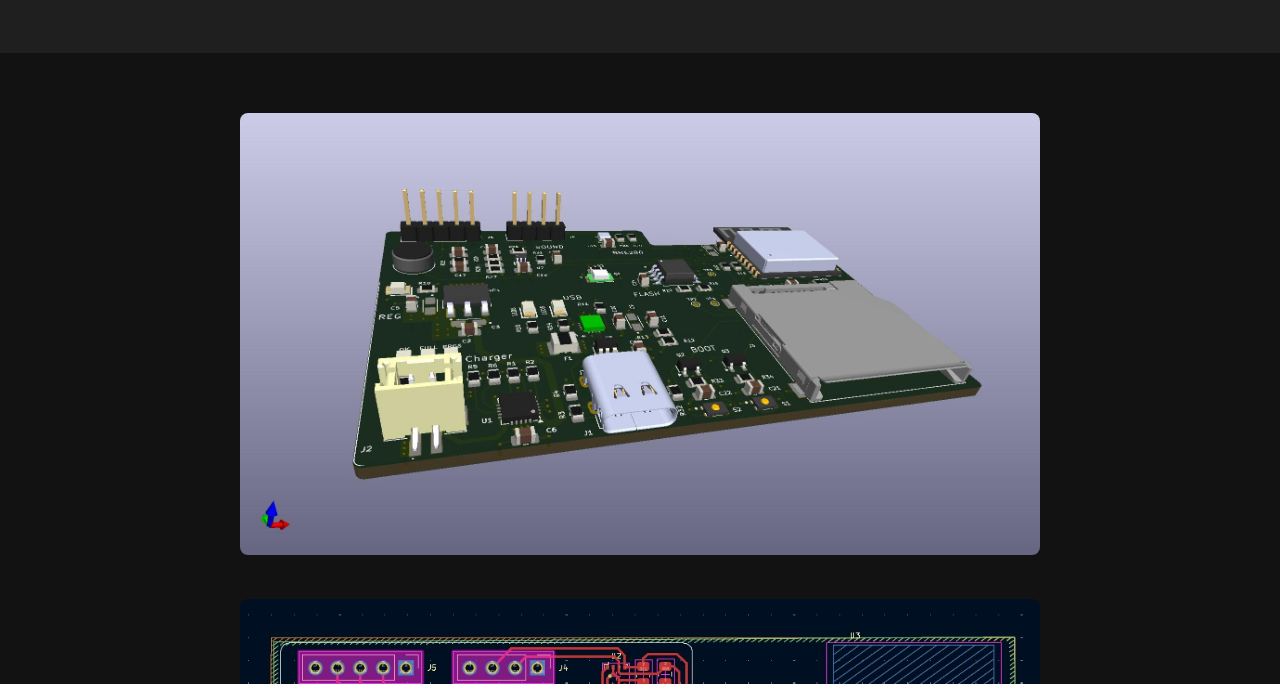
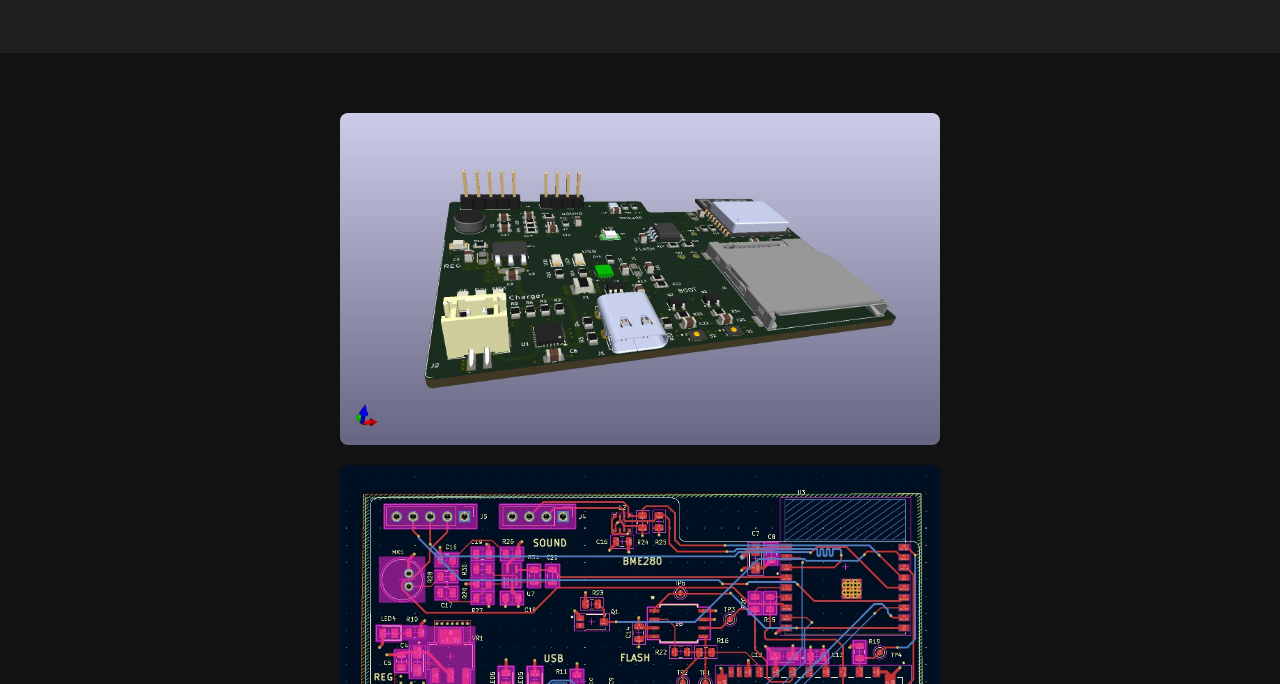
Before and after one commit to Eric-Ji-SSE/Portfolio, a plain HTML site: page projects/esp32_iot.html in a window 1280 px wide. Shown: the part 116-800 px from the top of the page. Drawn offline with Linux system fonts and the light colour scheme.

Commit message:
Update esp32_iot.html

```diff
--- a/projects/esp32_iot.html
+++ b/projects/esp32_iot.html
@@ -43,10 +43,17 @@
             margin: auto;
         }
 
-        img {
-            width: 100%;
+        /* Images */
+        img.small-img {
+            width: auto;
+            max-width: 600px;
+            height: auto;
+            display: block;
+            margin: 20px auto;
             border-radius: 8px;
-            margin: 20px 0;
+            opacity: 0;
+            transform: translateY(20px);
+            transition: opacity 1s ease-out, transform 1s ease-out;
         }
 
         h2 { color: #ffffff; margin-top: 30px; }
@@ -69,6 +76,12 @@
         a.button:hover {
             background-color: #388e3c;
         }
+
+        /* Fade-in animation */
+        .fade-in {
+            opacity: 1 !important;
+            transform: translateY(0) !important;
+        }
     </style>
 </head>
 <body>
@@ -79,12 +92,13 @@
 </header>
 
 <main>
-    <img src="../images/ESP32_3D.jpg" alt="ESP32 IoT PCB Image">
-    <img src="../images/ESP32_layout.JPG" alt="ESP32 IoT layout Image">
+    <img class="small-img" src="../images/ESP32_3D.jpg" alt="ESP32 IoT PCB Image">
+    <img class="small-img" src="../images/ESP32_layout.JPG" alt="ESP32 IoT layout Image">
 
     <h2>Overview</h2>
     <p>
         A compact IoT development board powered by the ESP32-C3, designed for wireless sensing, data logging, and IoT applications.
+    </p>
 
     <h2>Project Details</h2>
     <p>
@@ -149,5 +163,20 @@
     <p><a class="button" href="../index.html">← Back to Home</a></p>
 </main>
 
+<script>
+    // Fade-in animation on scroll
+    const fadeElements = document.querySelectorAll('img.small-img');
+
+    const observer = new IntersectionObserver(entries => {
+        entries.forEach(entry => {
+            if (entry.isIntersecting) {
+                entry.target.classList.add('fade-in');
+            }
+        });
+    }, { threshold: 0.1 });
+
+    fadeElements.forEach(el => observer.observe(el));
+</script>
+
 </body>
 </html>
```
